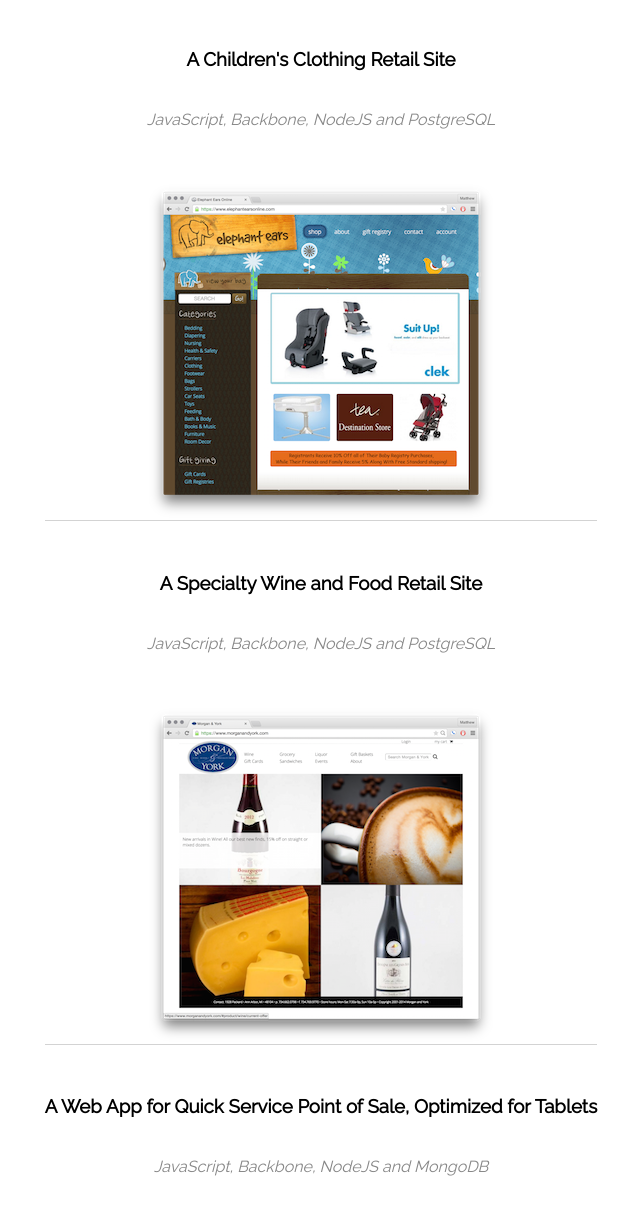
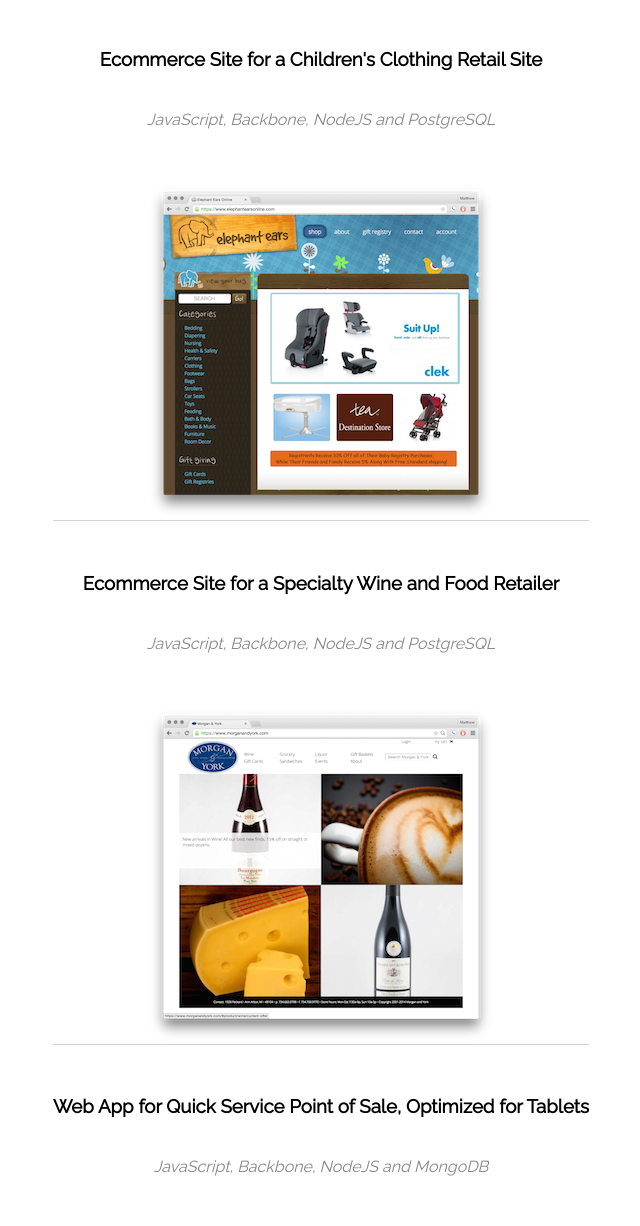
Before and after one commit to matthewmorgan/matthewmorgan, a plain HTML site: page index.html in a window 1280 px wide. Shown: the part 974-2200 px from the top of the page, without its empty margins (327-967 px from the left). Drawn offline with Linux system fonts and the light colour scheme.

Commit message:
title changes

```diff
--- a/index.html
+++ b/index.html
@@ -20,26 +20,26 @@
 
 <div class="banner"><h2>Web Development: Single-Page Apps and Websites</h2></div>
 <div class="item-list">
-    <h3>An Event Registration Site for a School, Mobile-Friendly</h3>
+    <h3>Event Registration Site for a School, Mobile-Friendly</h3>
     <h4 class="italic">JavaScript, ES 2015, JQuery, NodeJS, and MongoDB</h4>
 
     <a href="http://party.honeycreekschool.org">
         <div class="projectthumbnail"><img src="images/honeycreekschool.png"/></div>
     </a>
-    <h3>A Children's Clothing Retail Site</h3>
+    <h3>Ecommerce Site for a Children's Clothing Retail Site</h3>
     <h4 class="italic">JavaScript, Backbone, NodeJS and PostgreSQL</h4>
 
     <a href="https://www.elephantearsonline.com">
         <div class="projectthumbnail"><img src="images/elephantears.png"/></div>
     </a>
-    <h3>A Specialty Wine and Food Retail Site</h3>
+    <h3>Ecommerce Site for a Specialty Wine and Food Retailer</h3>
     <h4 class="italic">JavaScript, Backbone, NodeJS and PostgreSQL</h4>
 
     <a href="https://www.morganandyork.com">
         <div class="projectthumbnail"><img src="images/morganandyork.png"/></div>
     </a>
 
-    <h3>A Web App for Quick Service Point of Sale, Optimized for Tablets</h3>
+    <h3>Web App for Quick Service Point of Sale, Optimized for Tablets</h3>
     <h4 class="italic">JavaScript, Backbone, NodeJS and MongoDB</h4>
 
     <div class="projectthumbnail nobottomborder"><img src="images/buzzonline.png"/></div>
```
